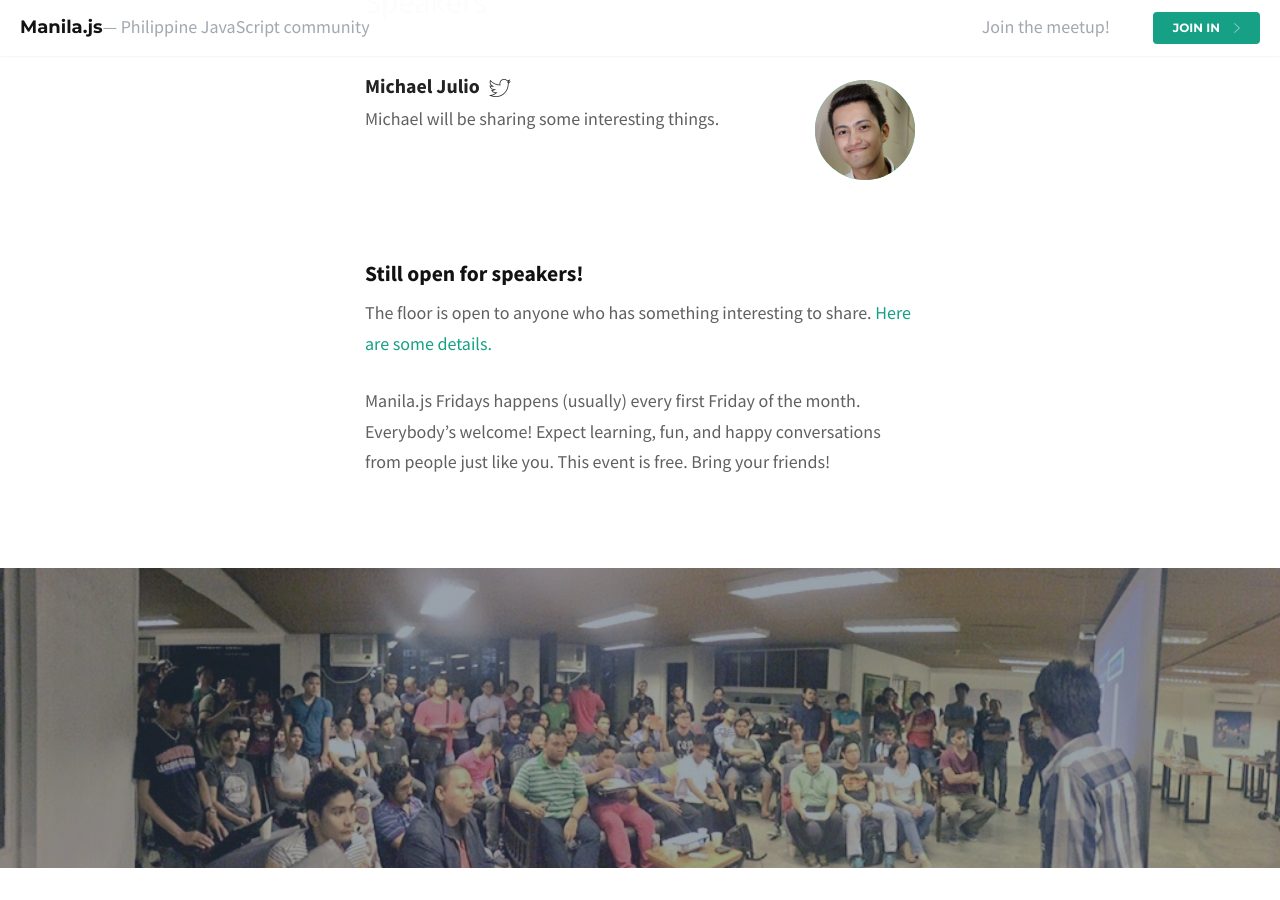
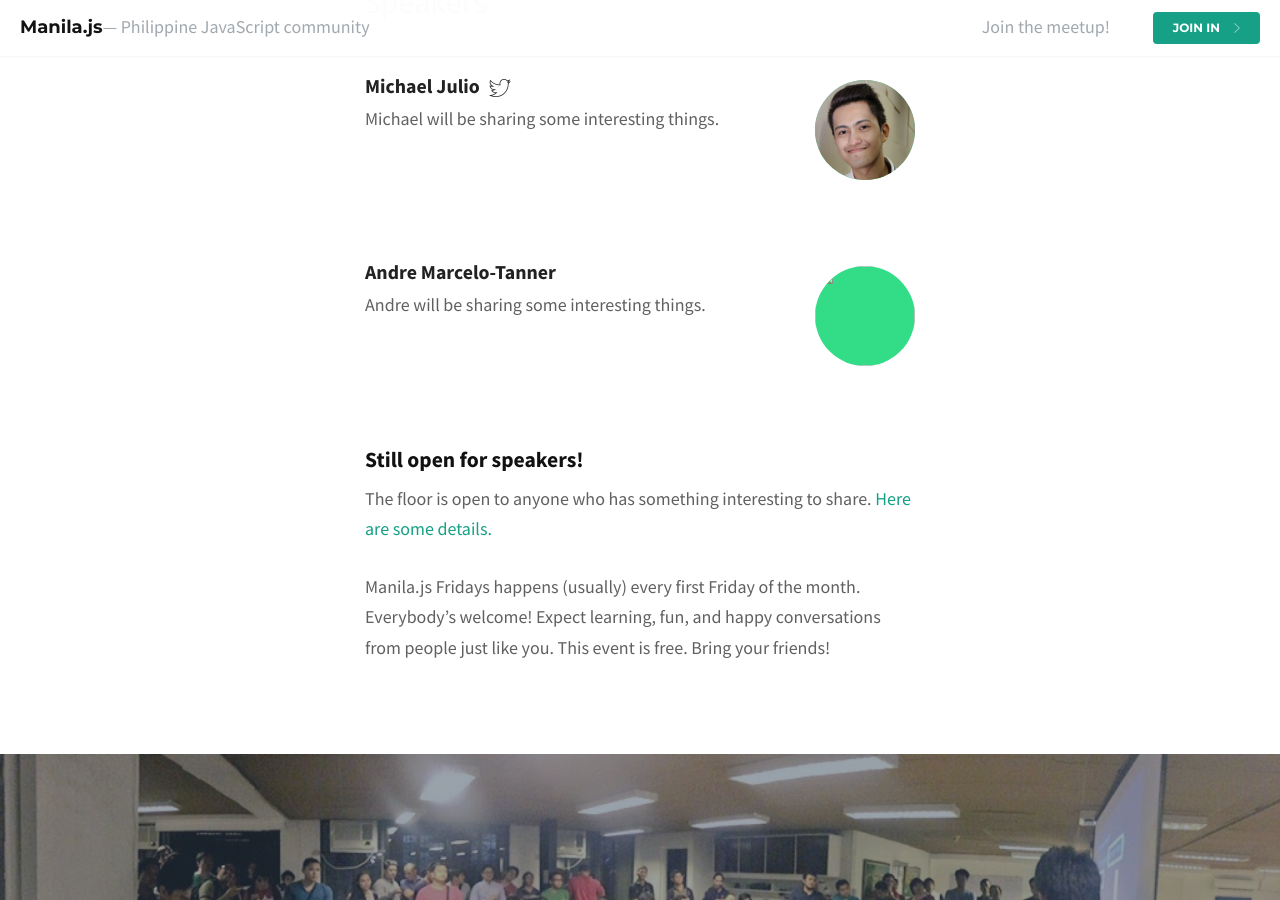
Before and after one commit to manilajs/manilajs.com, a Jekyll site: the page built from index.md, in a window 1280 px wide and 900 px high, scrolled down 1356 px. Built offline with Jekyll 4.4.1, drawn with Linux system fonts in a browser that asks for light colours; nearby versions of some CDN libraries; some web fonts are replaced; some of the changed lines change nothing that is shown.

Commit message:
Add images

```diff
--- a/index.md
+++ b/index.md
@@ -27,7 +27,7 @@
 # -- Comment out the venue if it's TBD --
 venue:
   name: Silicon Valley Insight
-  # icon: images/014/v-mayon.png
+  icon: images/015/v-svi.png
   url: http://siliconvalleyinsight.com/
   map: "https://www.google.com.ph/maps/place/Twenty-Four+Seven+McKinley,+24th+St.+corner+7th+Ave,+Taguig,+Metro+Manila/@14.5470316,121.0479856,17z/data=!3m1!4b1!4m2!3m1!1s0x3397c8ee52fc4e61:0xe42f214ec1a3eff9"
   address: |
@@ -39,24 +39,25 @@
 # drinkup: <see above>
 
 speakers:
-# - name: Arjay Elbore
-#   # url: ""
-#   avatar: "images/014/u-arjay.jpg"
-#   title: YouGov
-#   github: virtualoverride
-#   twitter: virtualoverride
-#   description: |-
-#     Arjay is a frontend developer at YouGov. He will be sharing about how to write type-safe JavaScript using TypeScript.
-
 - name: Michael Julio
   # url: ""
-  avatar: "images/013/u-michaeljulio.png"
+  avatar: "images/015/u-michaeljulio.png"
   # title: Aelogica
   # url: ""
   # github:
   twitter: mikejulio
   description: |-
     Michael will be sharing some interesting things.
+
+- name: Andre Marcelo-Tanner
+  # url: ""
+  # avatar: "images/015/u-kzap.png"
+  # title: Aelogica
+  # url: ""
+  # github:
+  # twitter: mikejulio
+  description: |-
+    Andre will be sharing some interesting things.
 
 mailchimp:
   group_id: 4096 # typically 2^(series+3), not used
```
Also changed, not shown: images/015/share/see-you-later.png (added), images/015/share/share-a.png (added), images/015/share/share-b.png (added), images/015/share/share-c.png (added), images/015/u-michaeljulio.png (added), images/015/v-svi.png (added).
